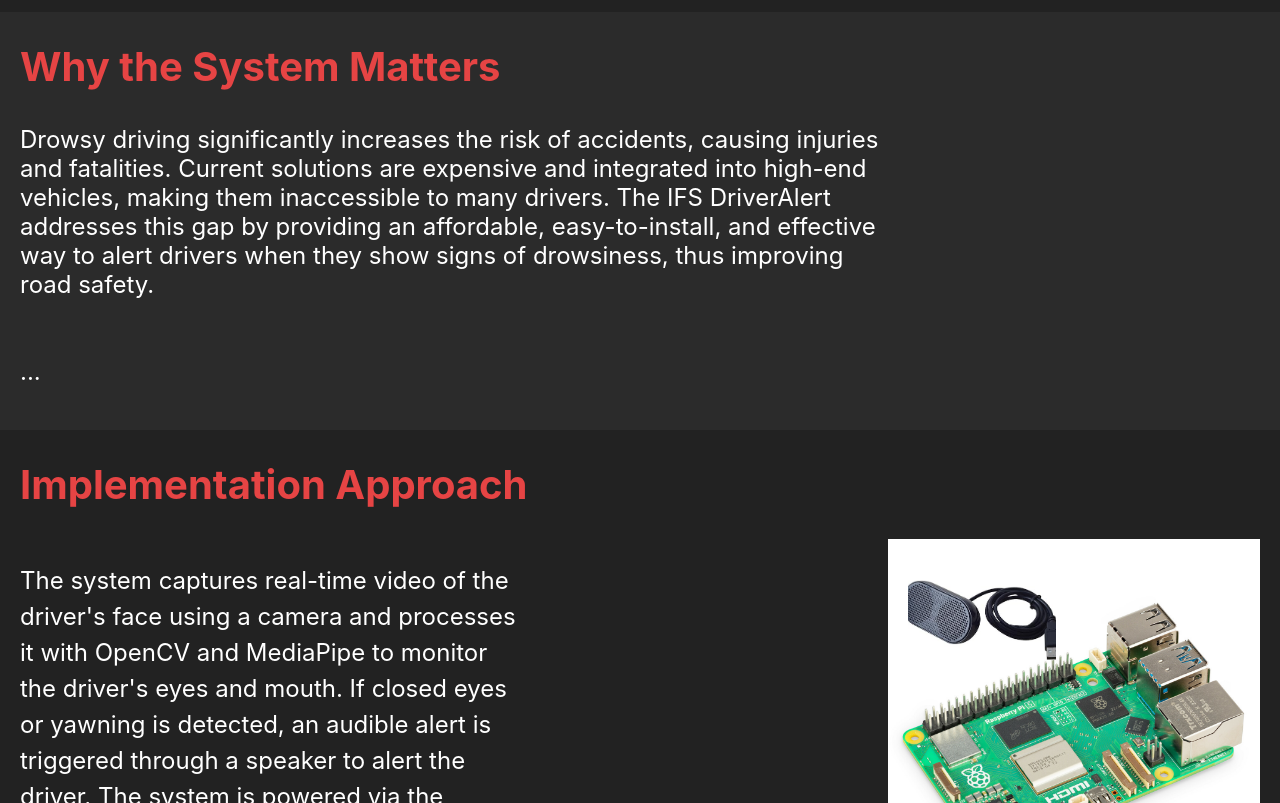
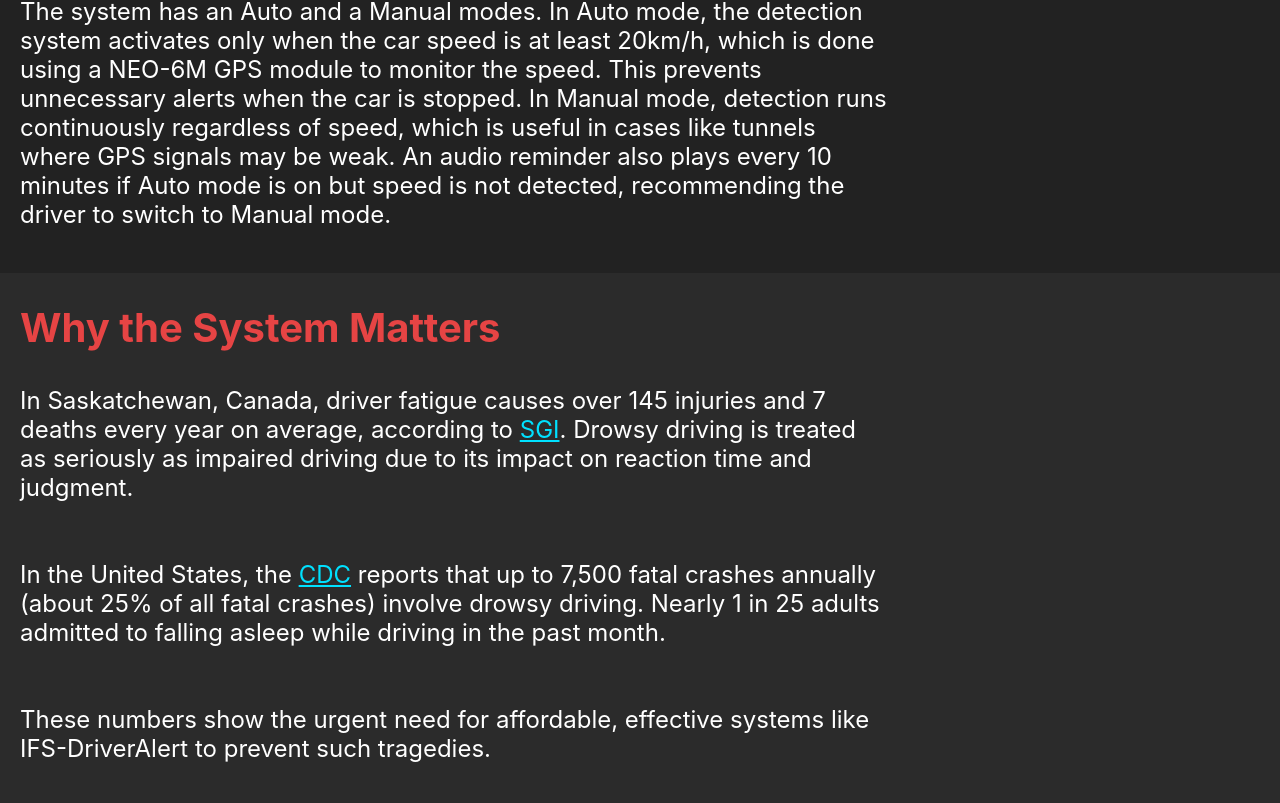
Before and after one commit to ferasaljoudi/Capstone, a React (Create React App) app in the folder system_website/: page / in a window 1280 px wide. Shown: the part 1017-1820 px from the top of the page. Built offline with nearby package versions, Linux system fonts and the light colour scheme.

Commit message:
Update SystemWebsite

```diff
--- a/system_website/src/Components/What.js
+++ b/system_website/src/Components/What.js
@@ -69,10 +69,10 @@ function What() {
             <h1 className="what_header" style={{ fontSize: `${fontSize}px` }}>What is IFS-DriverAlert</h1>
             <div className={`what_content ${showParagraph ? "visible" : ""}`}>
                 <p>
-                The IFS DriverAlert System is a standalone device that uses a Raspberry Pi 5, a camera, and a speaker to detect driver drowsiness. It monitors the driver’s eyes and mouth to detect closed eyes or yawning in real-time. The system operates offline, processes data locally, and is compact enough to be installed in any vehicle.
+                IFS-DriverAlert is a safety system designed to monitor a driver's face in real time and detect signs of drowsiness or distraction, such as eye closure, yawning, and looking away. It uses a camera, a Raspberry Pi 5, and MediaPipe AI models to analyze facial features and trigger alerts through a speaker. The goal is to reduce accidents caused by fatigue and inattention, especially in regular vehicles that don't have built-in driver monitoring systems.
                 </p>
                 <p>
-                ...
+                The system has an Auto and a Manual modes. In Auto mode, the detection system activates only when the car speed is at least 20km/h, which is done using a NEO-6M GPS module to monitor the speed. This prevents unnecessary alerts when the car is stopped. In Manual mode, detection runs continuously regardless of speed, which is useful in cases like tunnels where GPS signals may be weak. An audio reminder also plays every 10 minutes if Auto mode is on but speed is not detected, recommending the driver to switch to Manual mode.
                 </p>
             </div>
         </section>
--- a/system_website/src/Components/Why.css
+++ b/system_website/src/Components/Why.css
@@ -47,3 +47,13 @@
     opacity: 1;
     transform: translateX(0);
 }
+
+a {
+    color: rgb(0, 225, 255);
+    text-decoration: underline;
+}
+
+a:hover {
+    color: pink;
+    text-decoration: underline;
+}
--- a/system_website/src/Components/Why.js
+++ b/system_website/src/Components/Why.js
@@ -70,9 +70,14 @@ function Why() {
             </h1>
             <div className={`why_content ${showParagraph ? "visible" : ""}`}>
                 <p>
-                    Drowsy driving significantly increases the risk of accidents, causing injuries and fatalities. Current solutions are expensive and integrated into high-end vehicles, making them inaccessible to many drivers. The IFS DriverAlert addresses this gap by providing an affordable, easy-to-install, and effective way to alert drivers when they show signs of drowsiness, thus improving road safety.
+                    In Saskatchewan, Canada, driver fatigue causes over 145 injuries and 7 deaths every year on average, according to <a href="https://sgi.sk.ca/pro-driver/-/knowledge_base/pro-drivers/driver-condition" title="SGI" target="_blank" rel="noopener noreferrer">SGI</a>. Drowsy driving is treated as seriously as impaired driving due to its impact on reaction time and judgment.
                 </p>
-                <p>...</p>
+                <p>
+                    In the United States, the <a href="https://www.cdc.gov/mmwr/preview/mmwrhtml/mm6326a1.htm?s_cid=mm6326a1_w" title="Centers for Disease Control and Prevention" target="_blank" rel="noopener noreferrer">CDC</a> reports that up to 7,500 fatal crashes annually (about 25% of all fatal crashes) involve drowsy driving. Nearly 1 in 25 adults admitted to falling asleep while driving in the past month.
+                </p>
+                <p>
+                    These numbers show the urgent need for affordable, effective systems like IFS-DriverAlert to prevent such tragedies.
+                </p>
             </div>
         </section>
     );
```
